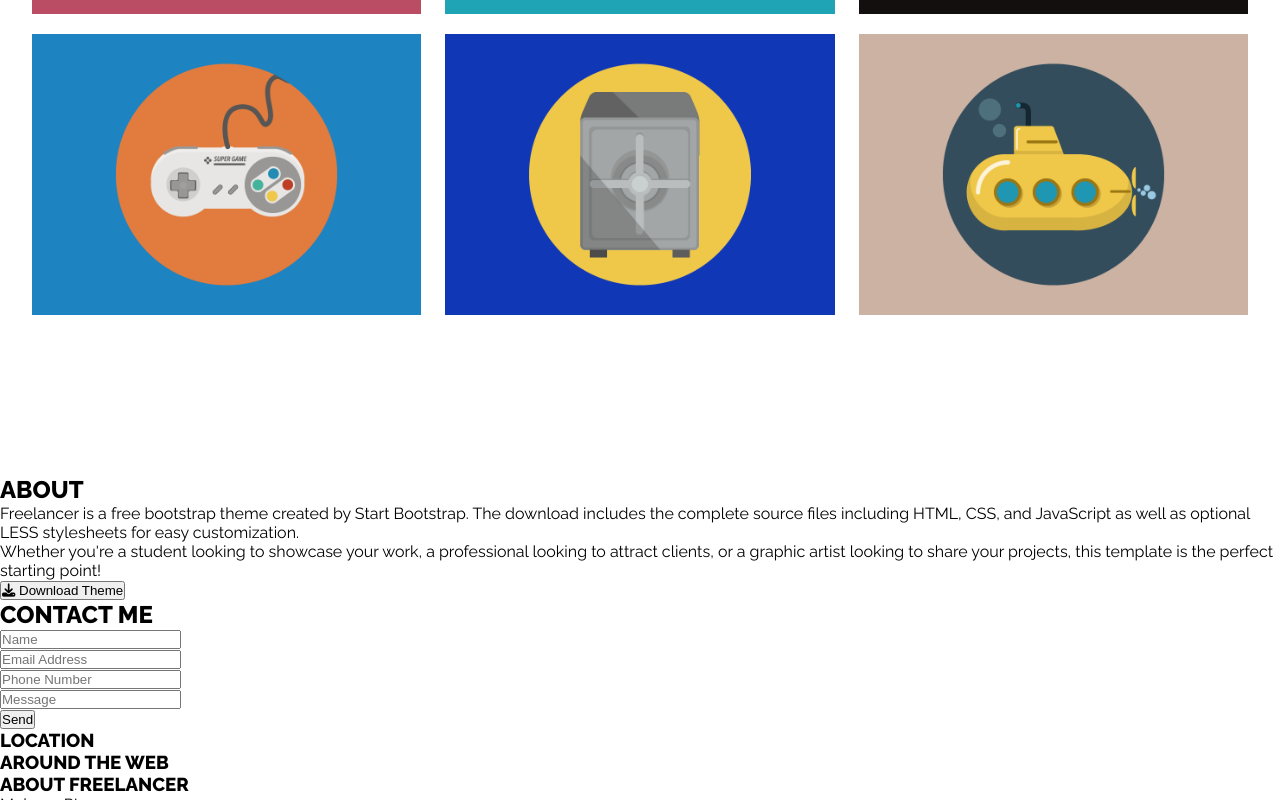
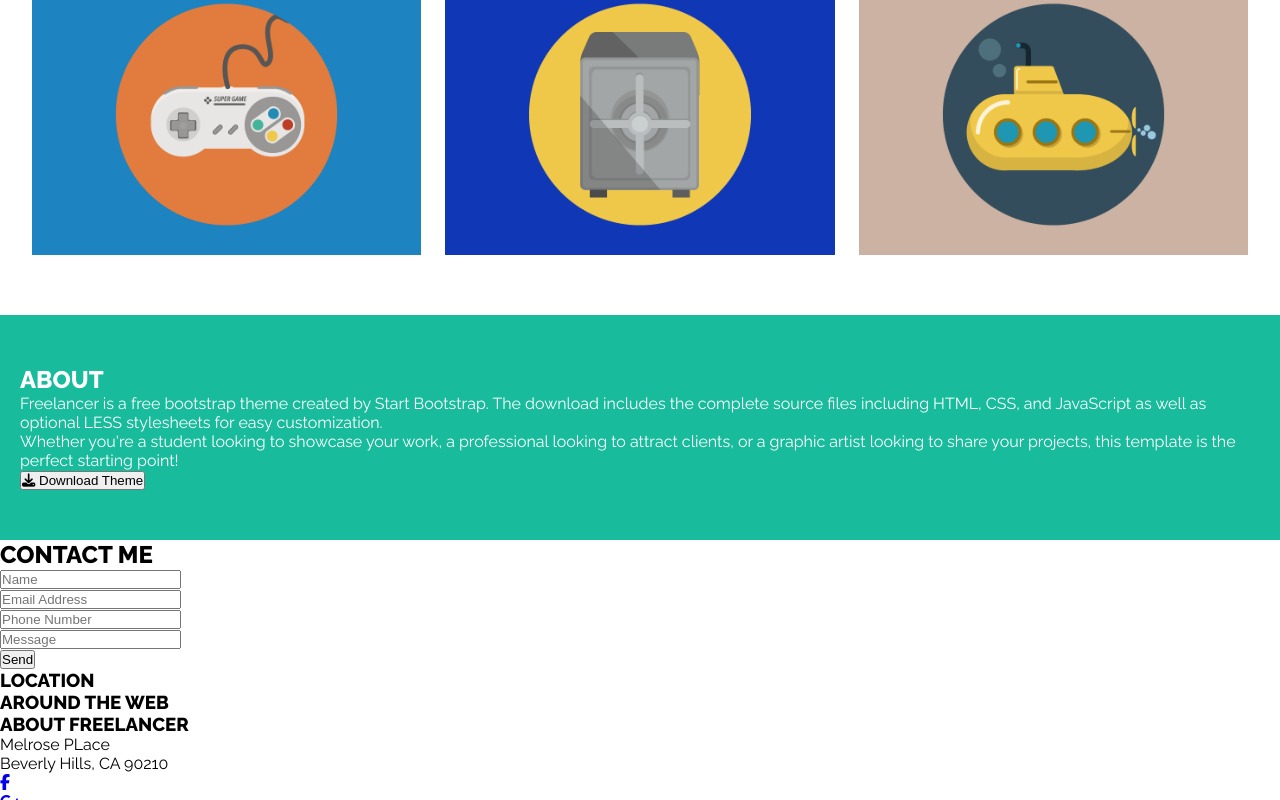
Before and after one commit to ValLR/freelancer-flexbox, a plain HTML site: page index.html in a window 1280 px wide. Shown: the part 1346-2146 px from the top of the page. Drawn offline with Linux system fonts and the light colour scheme; a script that the page names is missing.

Commit message:
section about

```diff
--- a/assets/css/common.css
+++ b/assets/css/common.css
@@ -50,7 +50,7 @@ header h3{
 
  /*portfolio*/
  #portfolio {
-	padding:150px 20px;
+	padding:90px 20px 50px 20px;
 	text-align: center;
 	color: #333333;
 	font-size: 27px;
@@ -63,3 +63,9 @@ img{
 	width:33%;
 	padding: 10px;
 }
+/*about*/
+#about{
+	background-color:#18BC9C;
+	color:white;
+	padding: 50px 20px;
+}
--- a/index.html
+++ b/index.html
@@ -61,20 +61,19 @@
 						<img src="assets/images/portfolio/safe.png" alt="safe" class="col-4 images">
 						<img src="assets/images/portfolio/submarine.png" alt="submarine" class="col-4 images">
 					</div>
-
 				</div>
 			</div>
 		</section>
 		<!-- Third section -->
 		<section id="about">
-				<div class="row title col-12">
+			<div class="about-title">
 				<h2>ABOUT</h2>
 			</div>
-				<div class="row parrafo">
-					<div class="col-6" id="p1">
+				<div class="parrafo">
+					<div class="parrafo" id="p1">
 						<p>Freelancer is a free bootstrap theme created by Start Bootstrap. The download includes the complete source files including HTML, CSS, and JavaScript as well as optional LESS stylesheets for easy customization.</p>
 					</div>
-					<div class="col-6" id="p2">
+					<div class="parrafo" id="p2">
 						<p>Whether you're a student looking to showcase your work, a professional looking to attract clients, or a graphic artist looking to share your projects, this template is the perfect starting point!</p>
 					</div>
 			</div>
```
Lines whose indentation alone changed are shown as unchanged.
